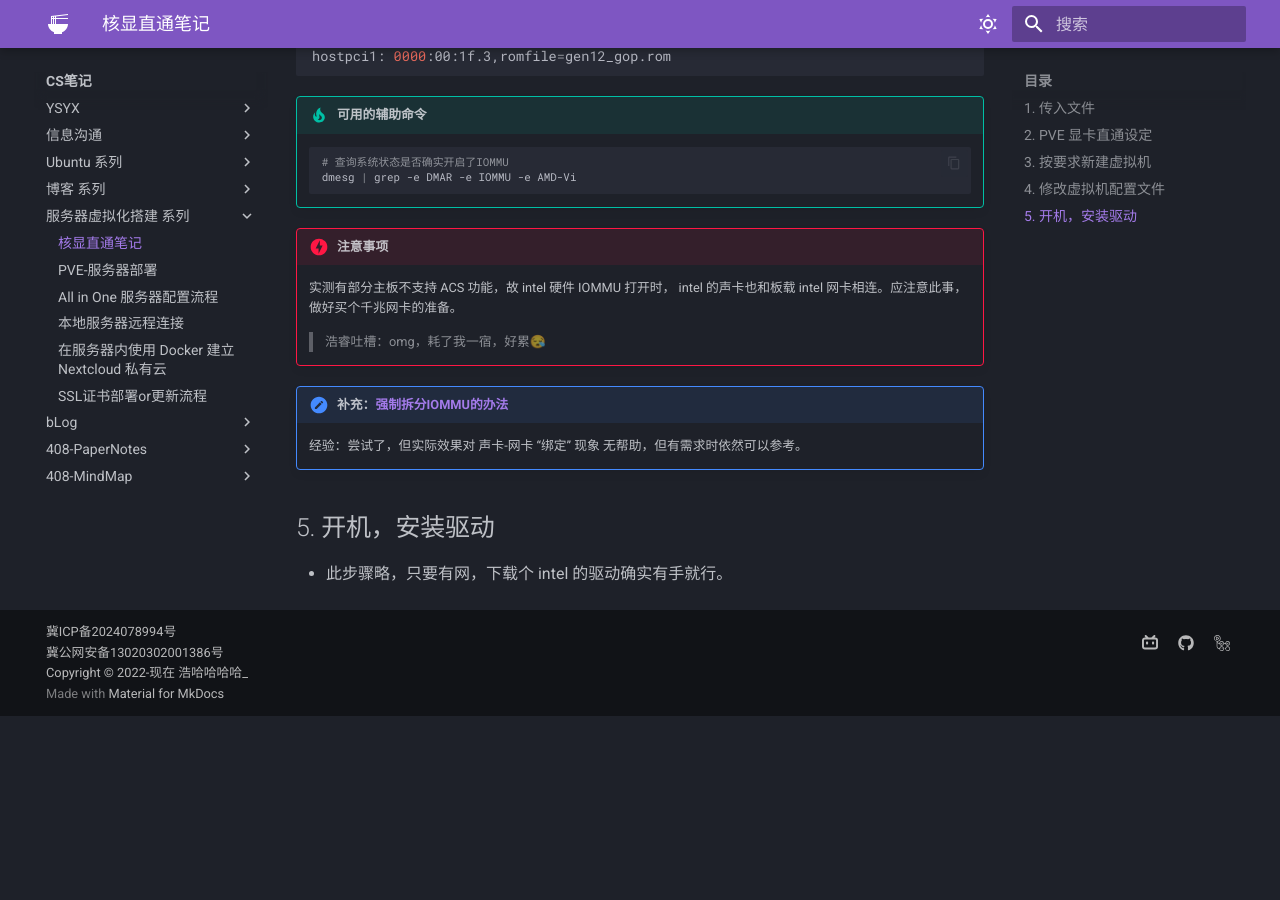
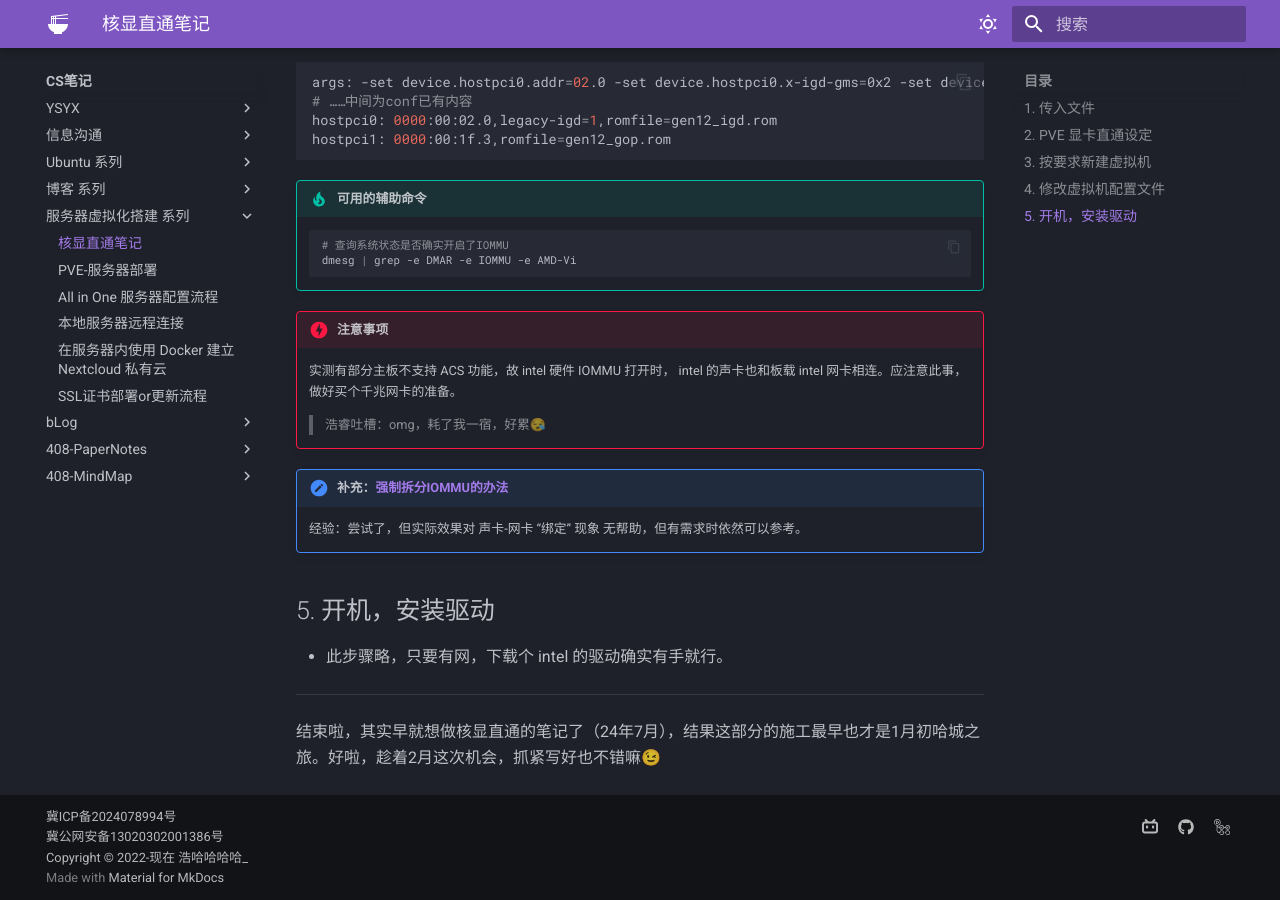
Before and after one commit to Haohahahaha/cs, an MkDocs documentation site: the page built from docs/Server/AIO/AIO-CoreGPU-Passthrough.md, in a window 1280 px wide and 900 px high, scrolled down 3128 px. Built offline with MkDocs 1.6.1 and Material for MkDocs 9.7.7, drawn with Linux system fonts in a browser that asks for light colours; before the commit the page ends 3844 px from its top, so only the background shows below that; some of the changed text lies outside the part shown.

Commit message:
2025-02-10_03:31:59 update

````diff
--- a/docs/Server/AIO/AIO-CoreGPU-Passthrough.md
+++ b/docs/Server/AIO/AIO-CoreGPU-Passthrough.md
@@ -1,6 +1,7 @@
 # 核显直通笔记
 
 !!! info ""
+
     author: Haohahahaha (Haorui Zhang)
 
     mail: 1259203802@qq.com
@@ -17,6 +18,7 @@
     - [直通Intel12代核显给ubuntu22虚拟机并配置jellyfin实现硬解 - firemakergk @ GitHub](https://github.com/firemakergk/aquar-build-helper/blob/master/details/%E7%9B%B4%E9%80%9AIntel12%E4%BB%A3%E6%A0%B8%E6%98%BE%E7%BB%99ubuntu22%E8%99%9A%E6%8B%9F%E6%9C%BA%E5%B9%B6%E9%85%8D%E7%BD%AEjellyfin%E5%AE%9E%E7%8E%B0%E7%A1%AC%E8%A7%A3.md)
 
     - [PVE 直通并强制拆分 iommu group 编译 PVE 内核 - 企鹅大大的博客](https://qiedd.com/1894.html)
+
     - [硬件直通 - 国光的PVE环境搭建教程](https://pve.sqlsec.com/4/2/#vfio)
 
 !!! info "准备的文件"
@@ -24,7 +26,9 @@
     来源：[使用方法 - gangqizai @ GitHub](https://github.com/gangqizai/igd?tab=readme-ov-file#%E4%BD%BF%E7%94%A8%E6%96%B9%E6%B3%95)
 
     - 本ROM 需要使用两个rom文件:
+
         - 核显直通 OptionROM: `gen12_igd.rom` --各平台基本通用
+
         - GOP ROM: --- 根据不同核显平台选择相应rom文件，11-13代酷睿用 `gen12_gop.rom`
 
 ## 1. 传入文件
@@ -76,6 +80,7 @@
     ```
 
 - 执行 `lspci -n | grep -E "0300"` 查看并记录核显 VendorID 和 DeviceID，通过设备ID绑定vfio-pci
+
     ```bash
     # 编辑此文件
     #     但我现在觉得可能是作者写错了，应该是vfio.conf。
@@ -94,7 +99,9 @@
     ```
 
 ## 3. 按要求新建虚拟机
+
 新建虚拟机的操作：
+
 1. 机型必须 {==i440fx==} ，（QEMU不支持Q35 核显Legacy模式下显示，可以定制QEMU支持Q35，不在本文讨论）
 
 2. scsi控制器设置为 {==VirtIO SCSI==}
@@ -111,15 +118,18 @@
 
 8. 新建好后{==添加 PCI 设备==}-选择原始设备，应该可以看到 intel 核显与声卡了。
 
-   1. 选择原始设备的时候，最左侧一列为 ID，核显 ID 通常为 `0000:00:02.0`，声卡 ID 通常为 `0000:00:1f.3`。
+    1. 选择原始设备的时候，最左侧一列为 ID，核显 ID 通常为 `0000:00:02.0`，声卡 ID 通常为 `0000:00:1f.3`。
 
 9. 将 显示 设置为 {==无==}
 
 ## 4. 修改虚拟机配置文件
 
 1. 核显PCI加入legacy-igd=1以支持核显Legacy模式下显示
+
 2.  args加入：-set device.hostpci0.addr=02.0 -set device.hostpci0.x-igd-gms=0x2 -set device.hostpci0.x-igd-opregion=on
+
     1.  ~~args中的 “-debugcon file:/root/d-debug.log -global isa-debugcon.iobase=0x402” 为调试文件，介意的不加~~
+
     2.  建议 x-igd-gms=0x2，同时注意BIOS设定：DVMT pre allocated，不要大过64M
 
 !!! info "BIOS 设定 DVMT"
@@ -127,12 +137,14 @@
     - 华硕主板的选项在 `高级` - `北桥` - `显示设置` - `DVMT Pre-allocated`，默认 64M，检查一下，不对改正即可。
 
 最后结果如下：
+
 ```bash
 args: -set device.hostpci0.addr=02.0 -set device.hostpci0.x-igd-gms=0x2 -set device.hostpci0.x-igd-opregion=on -debugcon file:/root/igd_debug.log -global isa-debugcon.iobase=0x402
 # ……中间为conf已有内容
 hostpci0: 0000:00:02.0,legacy-igd=1,romfile=gen12_igd.rom
 hostpci1: 0000:00:1f.3,romfile=gen12_gop.rom
 ```
+
 !!! tip "可用的辅助命令"
     ```bash
     # 查询系统状态是否确实开启了IOMMU
@@ -150,3 +162,7 @@
 ## 5. 开机，安装驱动
 
 - 此步骤略，只要有网，下载个 intel 的驱动确实有手就行。
+
+---
+
+结束啦，其实早就想做核显直通的笔记了（24年7月），结果这部分的施工最早也才是1月初哈城之旅。好啦，趁着2月这次机会，抓紧写好也不错嘛😉
````
